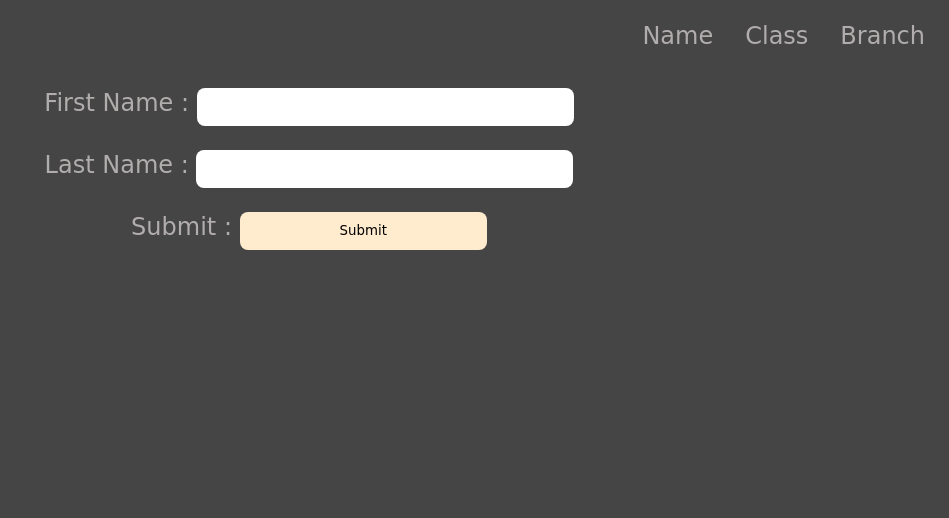
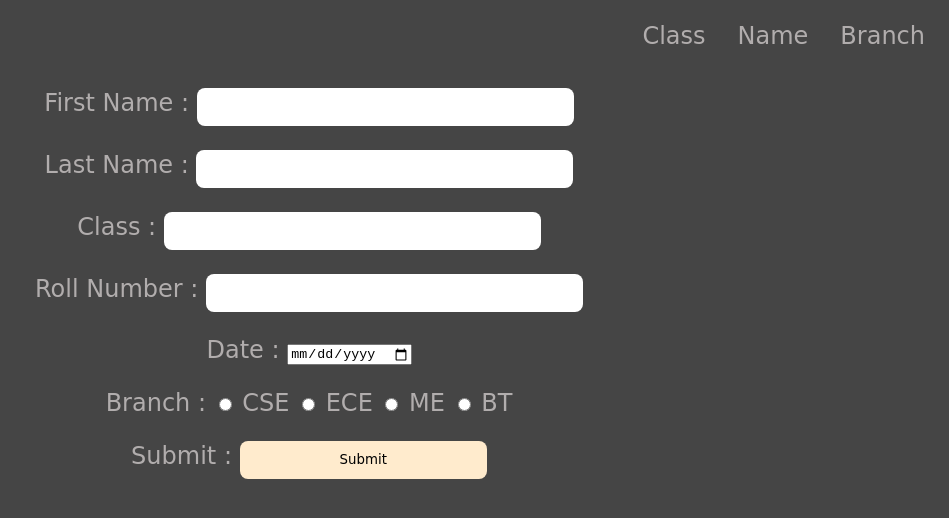
Before and after one commit to rohansaini886/apna-form-frontend, a plain HTML site: page index.html in a window 1280 px wide. Shown: the whole page, without its empty margins (331-1280 px from the left). Drawn offline with Linux system fonts and the light colour scheme.

Commit message:
Update index.html

```diff
--- a/index.html
+++ b/index.html
@@ -12,15 +12,22 @@
                <a href = "#">Branch</a>
             </li>
             <li>
-               <a href = "#" >Class</a>
+               <a href = "#" >Name</a>
             </li>
             <li>
-                <a href = "#">Name</a>
+                <a href = "#">Class</a>
             </li>
         </ul>
             <form>
-                <p>First Name : <input type = "text" name = "fname" height = 50% required></p>
-                <p>Last Name : <input type = "text" name = "lname" required></p>
+                <p>First Name : <mrg1><input type = "text" name = "fname" height = 50% required></p></mrg1>
+                <p>Last Name : <mrge><input type = "text" name = "lname" required></p></mrge>
+                <p>Class : <mrg><input type = "text" name = "class" required></p></mrg>
+                <p>Roll Number : <input type = "text" name = "roll" required></p>
+                <p>Date : <mrg><input type = "date" name = "date" required></p></mrg>
+                <p>Branch : <mrg><input type = "radio" name = "Branch" required>  CSE
+                                 <mrg2><input type = "radio" name = "Branch" required> ECE</mrg2>
+                                 <mrg2></mrg2><input type = "radio" name = "Branch" required> ME</mrg2>
+                                 <mrg2></mrg2><input type = "radio" name = "Branch" required>  BT </mrg2></mrg>
                 <p>Submit : <input type = "Submit"></p><br>
             </form>
     </body>
```
